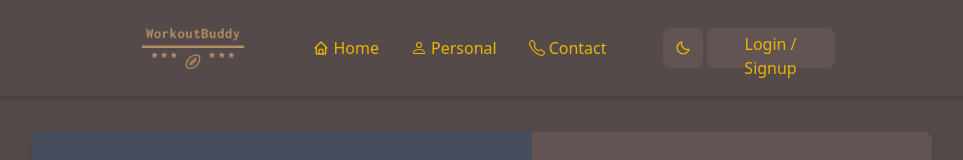
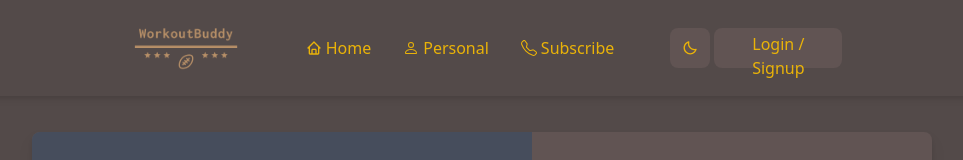
Before and after one commit to cheeterLee/workout-buddy2, a React (Vite) app in the folder frontend-web/: page /login in a window 1280 px wide. Shown: the top 160 px of the page, without its empty margins (158-1121 px from the left). Built offline with nearby package versions, Linux system fonts and the light colour scheme; no server answers.

Commit message:
modified file name

```diff
--- a/frontend-web/src/App.tsx
+++ b/frontend-web/src/App.tsx
@@ -1,6 +1,6 @@
 import { Routes, Route, Navigate } from "react-router-dom"
 import { Navbar, PrivateRoutes } from "./components"
-import { Contact, Login, Personal, Home, Signup } from "./pages"
+import { Login, Personal, Home, Signup, Subscribe } from "./pages"
 import { useSelector } from "react-redux"
 
 function App() {
@@ -16,7 +16,7 @@ function App() {
 				<Route element={<PrivateRoutes />}>
 					<Route path="/home" element={<Home />} />
 					<Route path="/personal" element={<Personal />} />
-					<Route path="/contact" element={<Contact />} />
+					<Route path="/subscribe" element={<Subscribe />} />
 				</Route>
 				<Route path="*" element={<Navigate to="/login" />} />
 			</Routes>
--- a/frontend-web/src/components/Navbar.tsx
+++ b/frontend-web/src/components/Navbar.tsx
@@ -40,7 +40,7 @@ const Navbar: React.FunctionComponent<INavbarProps> = (props) => {
 					<ul className="hidden sm:flex items-center text-primary-900 dark:text-yellow-500 gap-8">
 						<Navlink icon={<BiHome />} name="Home" />
 						<Navlink icon={<BsPerson />} name="Personal" />
-						<Navlink icon={<BsTelephone />} name="Contact" />
+						<Navlink icon={<BsTelephone />} name="Subscribe" />
 					</ul>
 				</div>
 				<div className="hidden sm:flex items-center gap-1">
@@ -74,7 +74,7 @@ const Navbar: React.FunctionComponent<INavbarProps> = (props) => {
 				<ul className="text-base flex flex-col items-center gap-4 text-primary-800 dark:text-yellow-500 py-6">
 					<Navlink icon={<BiHome />} name="Home" />
 					<Navlink icon={<BsPerson />} name="Analytics" />
-					<Navlink icon={<BsTelephone />} name="Contact" />
+					<Navlink icon={<BsTelephone />} name="Subscribe" />
 					<Navlink icon={<AiFillFire />} name="Login" />
 					<Navlink icon={<AiOutlineFire />} name="Signup" />
 				</ul>
--- a/frontend-web/src/pages/Contact.tsx
+++ b/frontend-web/src/pages/Subscribe.tsx
@@ -2,9 +2,9 @@ import { Formik, Field, Form } from "formik"
 import React from "react"
 import { useAppSelector } from "../state/hooks"
 
-export interface IContactPageProps {}
+export interface ISubscribePageProps {}
 
-const ContactPage: React.FunctionComponent<IContactPageProps> = (props) => {
+const SubscribePage: React.FunctionComponent<ISubscribePageProps> = (props) => {
     const user = useAppSelector(state => state.auth.user)
 
 	return (
@@ -50,7 +50,7 @@ const ContactPage: React.FunctionComponent<IContactPageProps> = (props) => {
 						</div>
 						<button
 							type="submit"
-							className="w-full bg-primary-500 hover:bg-primary-400 rounded-md drop-shadow-md p-1 text-primary-900 mt-2 dark:text-yellow-400"
+							className="w-full bg-primary-500 hover:bg-primary-400 rounded-md drop-shadow-md p-1 text-primary-900 mt-3 dark:text-yellow-400"
 						>
 							Subscribe
 						</button>
@@ -61,4 +61,4 @@ const ContactPage: React.FunctionComponent<IContactPageProps> = (props) => {
 	)
 }
 
-export default ContactPage
+export default SubscribePage
--- a/frontend-web/src/pages/index.ts
+++ b/frontend-web/src/pages/index.ts
@@ -1,5 +1,5 @@
 export { default as Personal } from './Personal'
 export { default as Home } from './Home'
 export { default as Login } from './Login'
-export { default as Contact } from './Contact'
+export { default as Subscribe } from './Subscribe'
 export { default as Signup } from './Signup'
```
